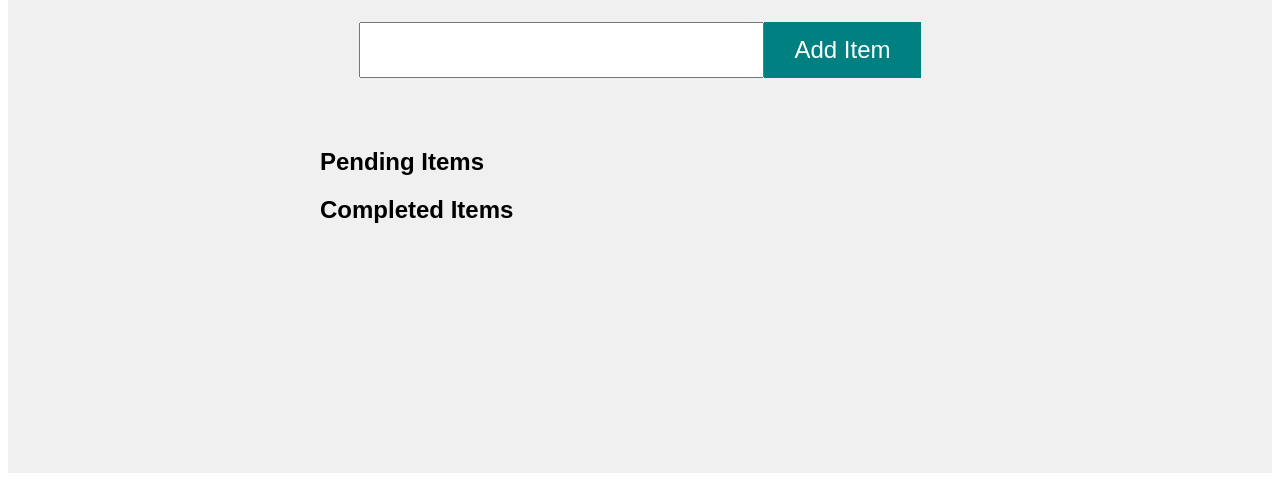
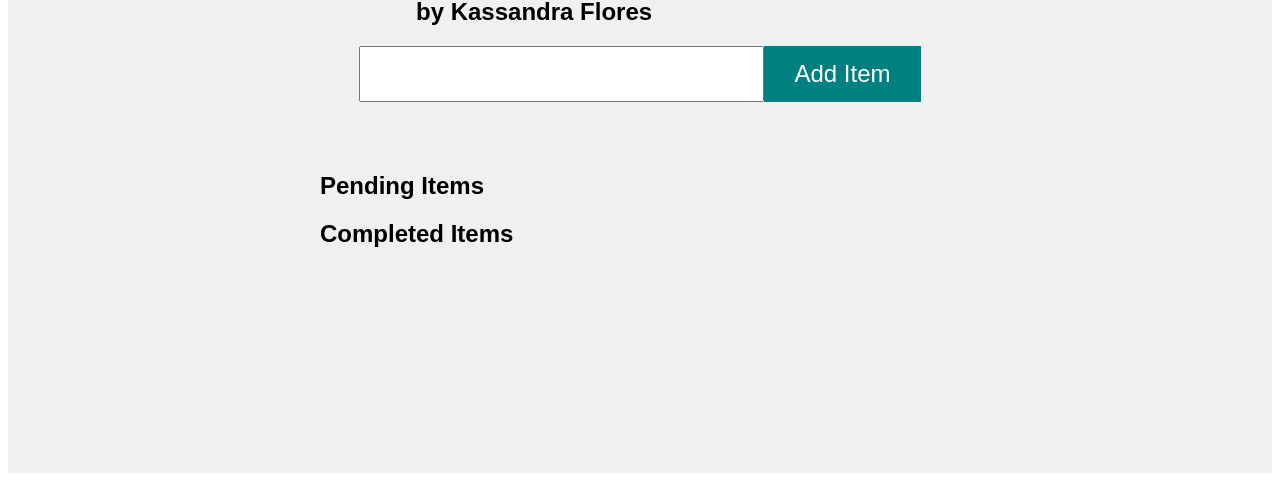
Before and after one commit to Kassyflor3s/homework2, a plain HTML site: page index.html in a window 1280 px wide. Shown: the part 335-816 px from the top of the page. Drawn offline with Linux system fonts and the light colour scheme.

Commit message:
Change the index file by adding my name after the title

```diff
--- a/index.html
+++ b/index.html
@@ -12,6 +12,7 @@
 
         <div>
         <h1 class="main-title">A Simple To Do List</h1>
+        <h2>by Kassandra Flores</h2>
         </div>
 
         <div class="formItems">
```
